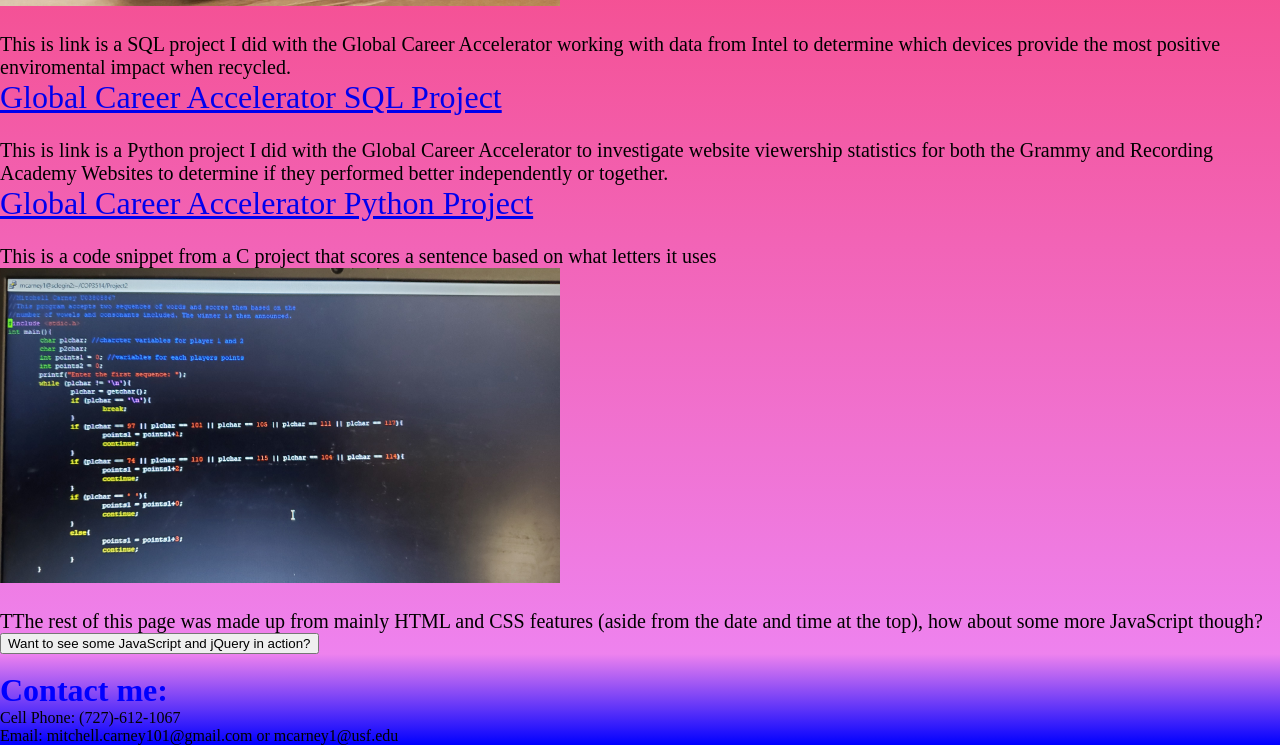
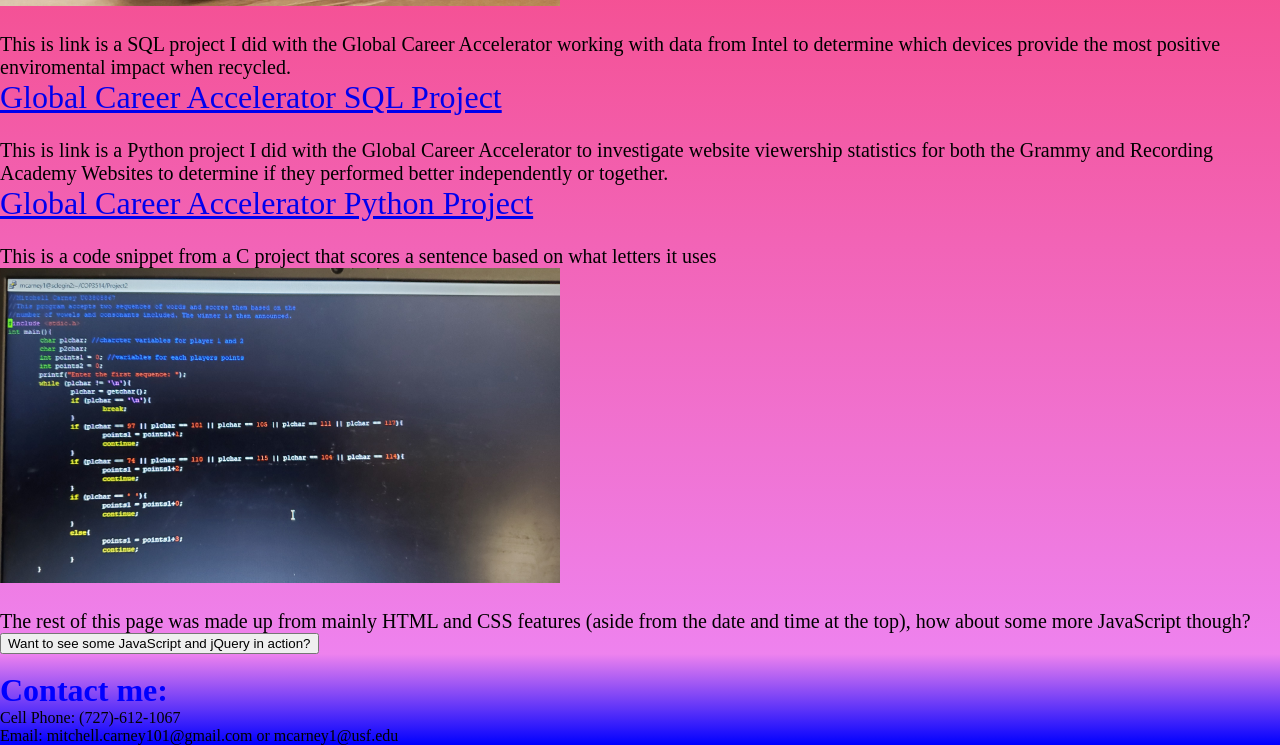
Before and after one commit to M1tchellC/M1tch3llC.github.io, a plain HTML site: page index.html in a window 1280 px wide. Shown: the part 1820-2565 px from the top of the page. Drawn offline with nearby package versions, Linux system fonts and the light colour scheme.

Commit message:
Update index.html

```diff
--- a/index.html
+++ b/index.html
@@ -79,7 +79,7 @@
     <a style="font-size: 32px;" href="PythonDataProject.pdf">Global Career Accelerator Python Project</a>
     <p style="font-size: 20px;"> </br>This is a code snippet from a C project that scores a sentence based on what letters it uses</p>
     <img src="c1.jpg" alt="code snippet" width="560" height="315"/>
-    <p style="font-size: 20px;"> </br>TThe rest of this page was made up from mainly HTML and CSS features (aside from the date and time at the top), how about some more JavaScript though?</p>
+    <p style="font-size: 20px;"> </br>The rest of this page was made up from mainly HTML and CSS features (aside from the date and time at the top), how about some more JavaScript though?</p>
     <button onclick="alert('Try clicking on the picture of my PC to see some more JavaScript shenanigans');" type="button"> Want to see some JavaScript and jQuery in action?</button>
 </div>
 <div id = contactinfo>
```
